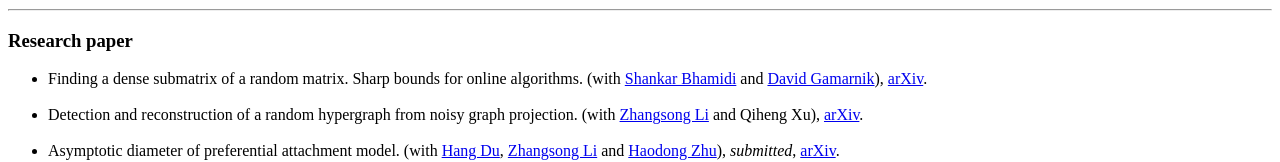
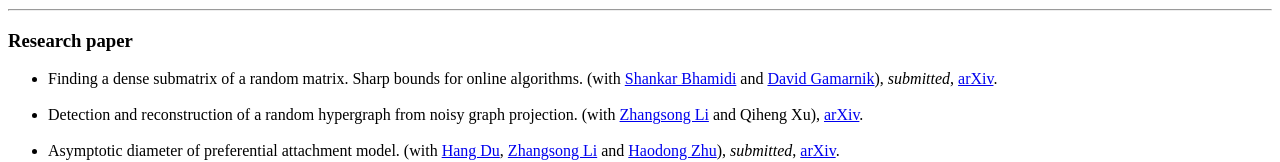
Before and after one commit to ShuyangGong/ShuyangGong.github.io, a plain HTML site: page index.html in a window 1280 px wide. Shown: the part 619-781 px from the top of the page. Drawn offline with Linux system fonts and the light colour scheme.

Commit message:
Update index.html

```diff
--- a/index.html
+++ b/index.html
@@ -26,7 +26,7 @@ Email address: lastnamefirstname at stu dot pku dot edu dot cn (you can cc gongs
  <hr><h3>Research paper </h3>
  <ul>
 
- </li><li> Finding a dense submatrix of a random matrix. Sharp bounds for online algorithms. (with <a href="https://shankarbhamidi.web.unc.edu">Shankar Bhamidi</a> and <a href="https://web.mit.edu/gamarnik/www/home.html">David Gamarnik</a>), <a href="https://arxiv.org/abs/2507.19259">arXiv</a>.
+ </li><li> Finding a dense submatrix of a random matrix. Sharp bounds for online algorithms. (with <a href="https://shankarbhamidi.web.unc.edu">Shankar Bhamidi</a> and <a href="https://web.mit.edu/gamarnik/www/home.html">David Gamarnik</a>), <i>submitted</i>, <a href="https://arxiv.org/abs/2507.19259">arXiv</a>.
   <br><br>
 
 </li><li> Detection and reconstruction of a random hypergraph from noisy graph projection. (with <a href="https://zhangsong-li.github.io">Zhangsong Li</a> and Qiheng Xu), <a href="https://arxiv.org/abs/2506.17527">arXiv</a>.
```
